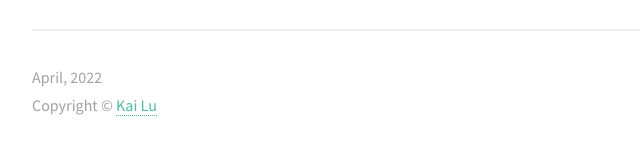
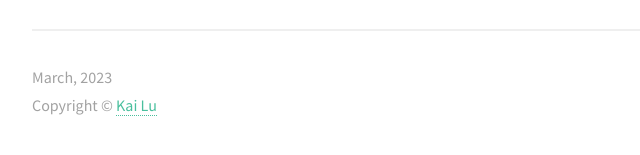
Before and after one commit to kl-research/kl-research.github.io, a website: page DecoupleManiSkill.html in a window 1280 px wide. Shown: the part 5472-5627 px from the top of the page, 176-816 px from the left. Drawn offline with Linux system fonts and the light colour scheme; files whose address does not match are found by name.

Commit message:
Update DecoupleManiSkill.html

```diff
--- a/DecoupleManiSkill.html
+++ b/DecoupleManiSkill.html
@@ -271,7 +271,7 @@
 
             <div class="row">
                 <div class="6u 12u$(xsmall)">
-                    <p>April, 2022<br>
+                    <p>March, 2023<br>
                         Copyright &copy; <a href="https://DeerKK.github.io/">Kai Lu</a>
                     </p>
                 </div>
```
